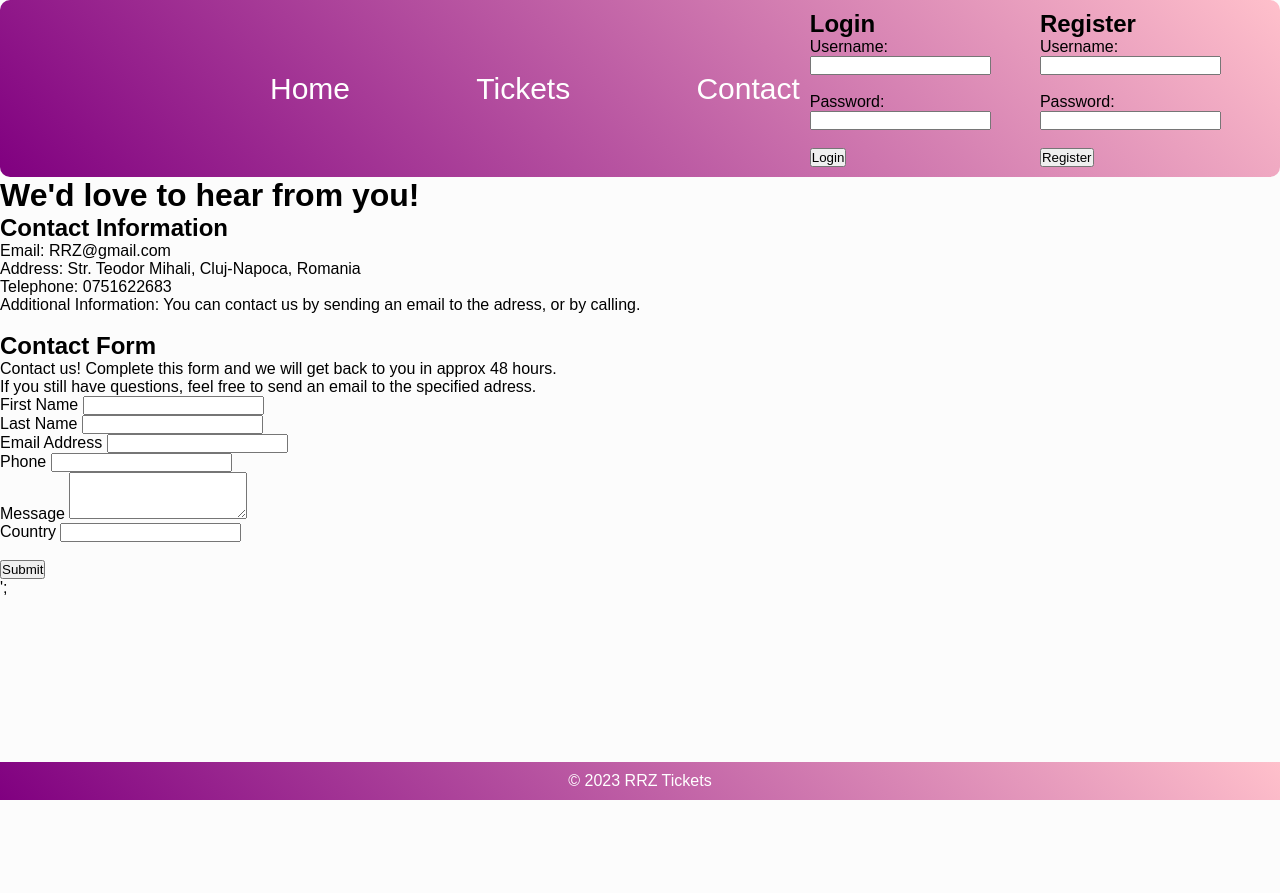
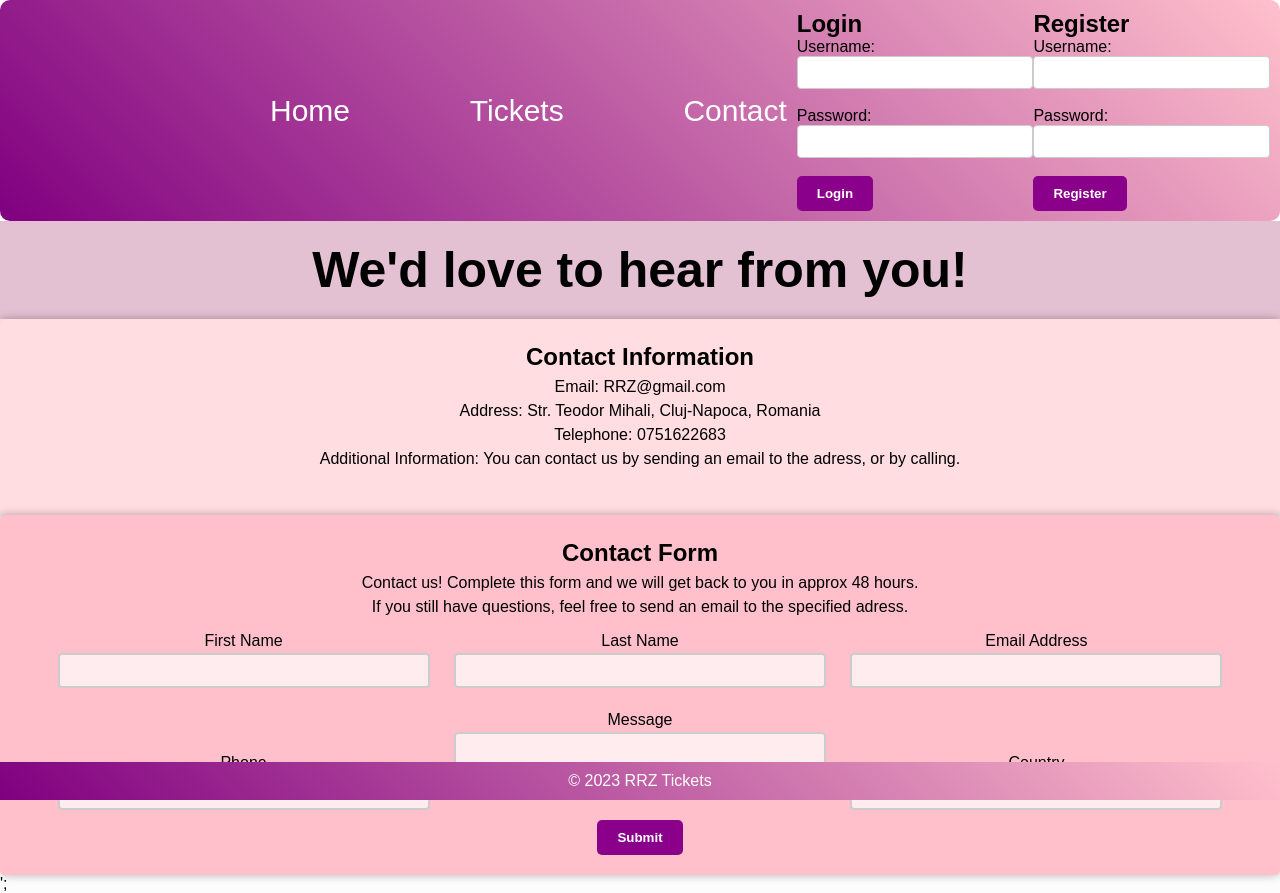
Before and after one commit to Reynk/proiectare, a PHP site: page /contact.php in a window 1280 px wide. Before the commit the page ends 800 px from the top, so only its background shows below. Run offline with PHP 8.4, Linux system fonts and the light colour scheme; data comes from the database, SQL or seed files in the repository.

Commit message:
Revert "add scrolling back"
This reverts commit df4807e6bdb798622beb56a3627d894d20f0234f.

```diff
--- a/style.css
+++ b/style.css
@@ -9,6 +9,7 @@
 body {
     background-color: #fcfcfc;
     font-family: Arial, sans-serif;
+    overflow: hidden; /*comanda pentru oprirea scroll a pagini principale */
 }
 
 /* Style the header and navigation */
@@ -17,6 +18,7 @@ header {
     color: #000000; /* culoare login/register */
     padding: 10px;
     border-radius: 10px;
+
 }
 
 .footer {
@@ -118,6 +120,9 @@ nav {
 
 /* Style the main content */
 
+
+
+
 #p2 {
     font-size: 20px;
     margin-bottom: 20px;
@@ -186,6 +191,7 @@ login.button:hover {
     background-color: #0056b3;
 }
 
+
 .event-list {
     display: grid;
     grid-template-columns: repeat(auto-fit, minmax(300px, 1fr));
@@ -210,6 +216,7 @@ login.button:hover {
     padding: 5px;
     font-size: 16px;
     display: flex;
+
 }
 
 .buy-ticket button {
@@ -236,4 +243,181 @@ login.button:hover {
 
     .nav-links {
         position: absolute;
-        right:
+        right: 0;
+        height: 92vh;
+        top: 8vh;
+        background-color: #333;
+        display: flex;
+        flex-direction: column;
+        align-items: center;
+        width: 50%;
+        transform: translateX(100%);
+        transition: transform 0.5s ease-in;
+    }
+
+    .nav-links li {
+        opacity: 0;
+    }
+
+    .nav-links li a {
+        font-size: 24px;
+    }
+
+    .nav-active {
+        transform: translateX(0%);
+    }
+
+    .nav-links li:nth-child(1) {
+        transition: all 0.5s ease 0.2s;
+    }
+
+    .nav-links li:nth-child(2) {
+        transition: all 0.5s ease 0.4s;
+    }
+
+    .nav-links li:nth-child(3) {
+        transition: all 0.5s ease 0.6s;
+    }
+
+    .nav-links li:nth-child(4) {
+        transition: all 0.5s ease 0.8s;
+    }
+
+    .nav-links li:nth-child(1).fade {
+        opacity: 1;
+    }
+
+    .nav-links li:nth-child(2).fade {
+        opacity: 1;
+    }
+
+    .nav-links li:nth-child(3).fade {
+        opacity: 1;
+    }
+
+    .nav-links li:nth-child(4).fade {
+        opacity: 1;
+    }
+
+}
+h1 {
+    background-color: rgba(119, 22, 111, 0.2); /* Replace (0, 0, 255) with your desired color and adjust the last value (0.3) for transparency */
+    padding: 20px;
+    text-align: center;
+    font-size: 50px;
+}
+
+.rainbow {
+ background: -webkit-linear-gradient(rgb(255, 5, 201), rgb(255, 120, 215), indigo, rgb(200,30,100));
+ -webkit-background-clip: text;
+ -webkit-text-fill-color: transparent;
+}
+
+.bg-image {
+    background-image: url('resources/3.jpg'); /*imaginea de fundal a mp */
+    background-repeat: no-repeat;
+    background-size: cover;
+    background-position: center;
+    height: 100vh;
+}
+.bg-image .content {
+    display: flex;
+    flex-direction: column;
+    justify-content: space-around;
+    height: 60%;
+    text-align: center;
+    font-size: 22px;
+}
+.bg-image .content header, .bg-image .content header, .bg-image .content footer {
+    background-color: rgba(255, 255, 255, 0.7);
+    padding: 20px;
+    text-align: center;
+}
+
+#p1 {
+
+ }
+
+ .rainbow2 {
+    background: -webkit-linear-gradient(darkmagenta,black);
+    -webkit-background-clip: text;
+    -webkit-text-fill-color: transparent;
+     font-size: 28px ;
+   }
+
+    .contact-box {
+        background-color: #ffdde1;
+        padding: 20px;
+        border-radius: 5px;
+        box-shadow: 0 0 10px rgba(0, 0, 0, 0.3);
+        line-height: 1.5;
+        text-align: center;
+        font-family: Nato Sans, sans-serif;
+    }
+
+    .pagina-ctc {
+        background-color: #ffebec;
+    }
+
+    .submit-box {
+        background-color: #ffc0cb;
+        padding: 20px;
+        border-radius: 5px;
+        box-shadow: 0 0 10px rgba(0, 0, 0, 0.3);
+        line-height: 1.5;
+        text-align: center;
+        font-family: Arial, sans-serif;
+    }
+
+    .form-group {
+        display: inline-block;
+        width: 30%;
+        margin: 10px;
+    }
+
+    .form-group label {
+        display: block;
+    }
+
+    input[type="text"],
+    input[type="email"],
+    input[type="password"],
+    textarea {
+        width: 100%;
+        padding: 8px;
+        border: 1px solid #ccc;
+        border-radius: 4px;
+        box-sizing: border-box;
+        font-family: Arial, sans-serif;
+    }
+
+    .custom-button {
+        background-color: darkmagenta; /* culoarea butonului */
+        color: white;
+        border: none;
+        padding: 10px 20px;
+        border-radius: 5px;
+        cursor: pointer;
+        font-weight: bold;
+    }
+
+    #input-1 {
+        background-color: rgba(255, 255, 255, 0.7);
+        border: 2px solid #ccc;
+        padding: 8px;
+        color: #333;
+        transition: all 0.3s;
+        font-weight: bold;
+    }
+
+    #input-1:focus {
+        border-color: #ff69b4;
+    }
+
+    #input-1:hover {
+        background-color: rgba(255, 182, 225, 0.9);
+    }
+
+    #input-1::placeholder {
+        color: #888;
+    }
```
Lines whose indentation alone changed are shown as unchanged.
